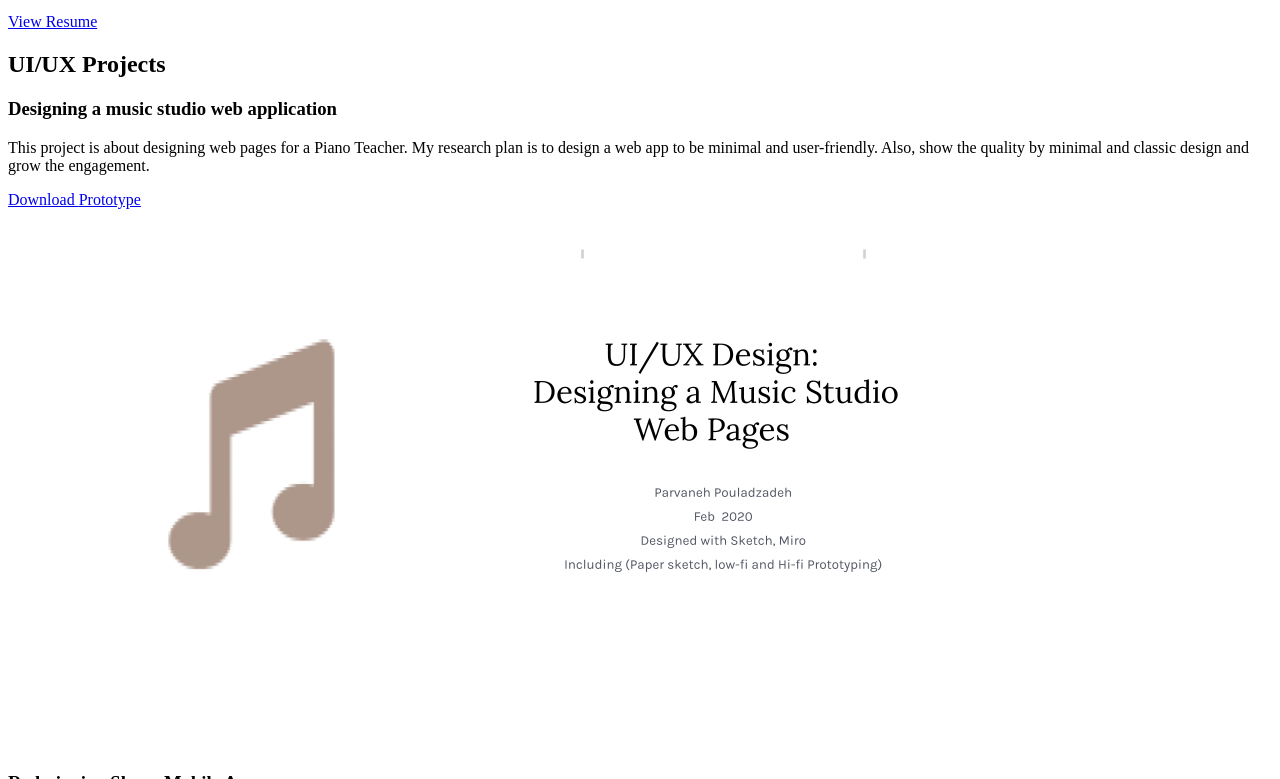
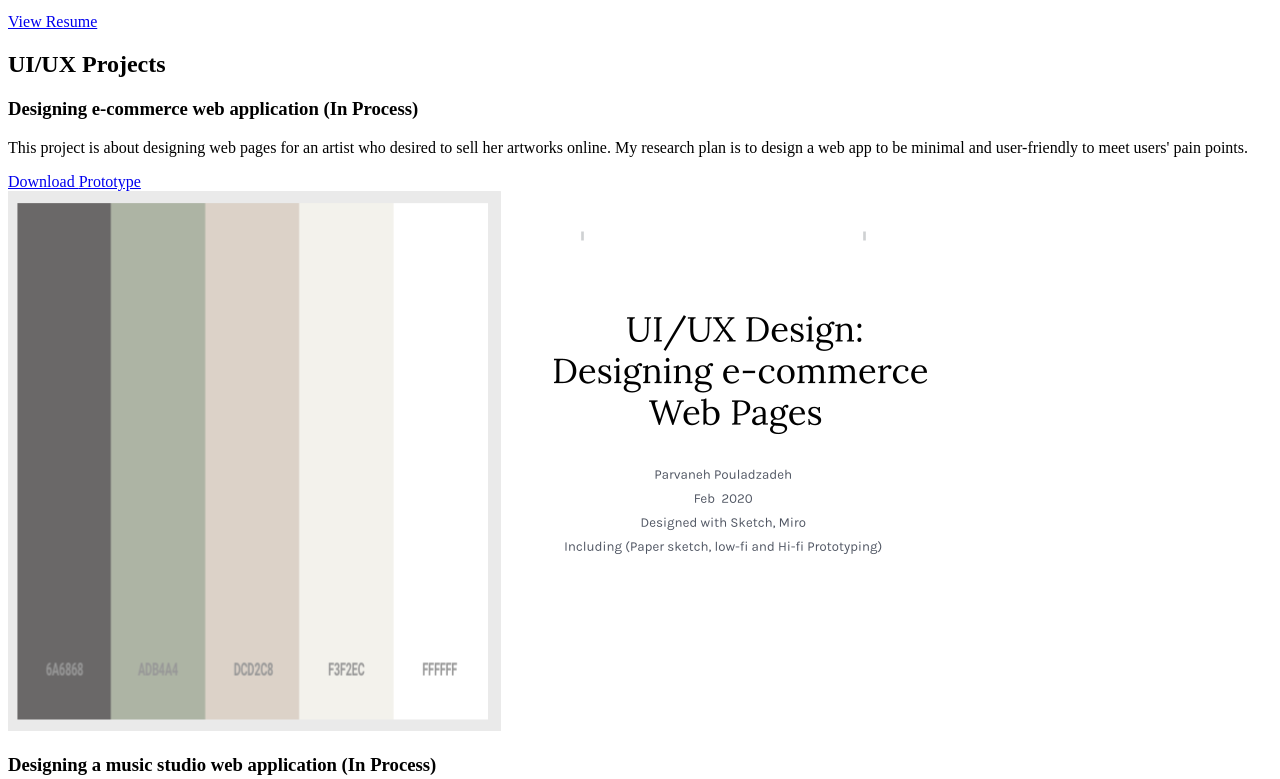
Before and after one commit to Pouladzadeh/Portfolio, a website: page src/template.html in a window 1280 px wide. Shown: the part 678-1457 px from the top of the page. Drawn offline with nearby package versions, Linux system fonts and the light colour scheme.

Commit message:
e-commerce project added

```diff
--- a/src/template.html
+++ b/src/template.html
@@ -30,7 +30,7 @@
           Hi, I am
           <span class="text-color-main">Parvaneh Pouladzadeh</span>
           <br />
-          I'm a web Developer & </br>UI/UX Designer
+          I'm a UI/UX Designer & </br>web developer
 
       </h1>
       <p class="hero-cta" class="load-hidden">
@@ -85,11 +85,50 @@
         <h2 class="section-title dark-blue-text">UI/UX Projects</h2>
 
 
+              <!-- Each .row is a project -->
+              <div class="row">
+                <div class="col-lg-4 col-sm-12">
+                  <div class="project-wrapper__text">
+                    <h3 class="project-wrapper__text-title">Designing e-commerce web application (In Process)</h3>
+                    <div>
+                      <p class="mb-4">
+                        This project is about designing web pages for an artist who desired to sell her artworks online.
+                        My research plan is to design a web app to be minimal and user-friendly to meet users' pain points.
+
+                      </p>
+                    </div>
+                    <a
+                      target="_blank" class="cta-btn cta-btn--hero"
+                      href="https://github.com/Pouladzadeh/e-commerce_UI-UX/blob/main/e-commerce-UX.pdf">
+                      Download
+                    </a>
+                    <a
+                            target="_blank"
+                            class="cta-btn text-color-main"
+                            href="https://drive.google.com/file/d/1bQ1N-N3ZQ9XM8_MamYDRtq1B-BkKmWcs/view?usp=sharing">
+                            Prototype
+                          </a>
+
+                  </div>
+                </div>
+                <div class="col-lg-8 col-sm-12">
+                  <div class="project-wrapper__image">
+                    <a href="#!" target="_blank">
+                      <div data-tilt class="thumbnail rounded">
+                        <img class="img-fluid" src="./assets/e-commerce.png" />
+                      </div>
+                    </a>
+                  </div>
+                </div>
+              </div>
+              <!-- /END Project -->
+
+
          <!-- Each .row is a project -->
          <div class="row">
           <div class="col-lg-4 col-sm-12">
             <div class="project-wrapper__text">
-              <h3 class="project-wrapper__text-title">Designing a music studio web application</h3>
+              <h3 class="project-wrapper__text-title">Designing a music studio web application (In Process)</h3>
               <div>
                 <p class="mb-4">
                   This project is about designing web pages for a Piano Teacher.
@@ -100,13 +139,13 @@
               </div>
               <a
                 target="_blank" class="cta-btn cta-btn--hero"
-                href="https://github.com/Pouladzadeh/musicstudio-UIUX/blob/main/Untitled%20presentation.pdf">
+                href="https://github.com/Pouladzadeh/musicstudio-UIUX/blob/main/musicstudio.pdf">
                 Download
               </a>
               <a
                       target="_blank"
                       class="cta-btn text-color-main"
-                      href="https://www.sketch.com/s/4ad09394-337e-425b-af25-421c5a2e839d/v/7anxpw/a/l1RVgaK/play">
+                      href="https://drive.google.com/file/d/1voVEIMKhfH51Gb0QZbvNVp3mPzD0vYn1/view?usp=sharing">
                       Prototype
                     </a>
 
@@ -116,7 +155,7 @@
             <div class="project-wrapper__image">
               <a href="#!" target="_blank">
                 <div data-tilt class="thumbnail rounded">
-                  <img class="img-fluid" src="./assets/music.png" />
+                  <img class="img-fluid" src="./assets/piano.png" />
                 </div>
               </a>
             </div>
```
Also changed, not shown: src/assets/e-commerce.png (added), src/assets/piano.png (added).
